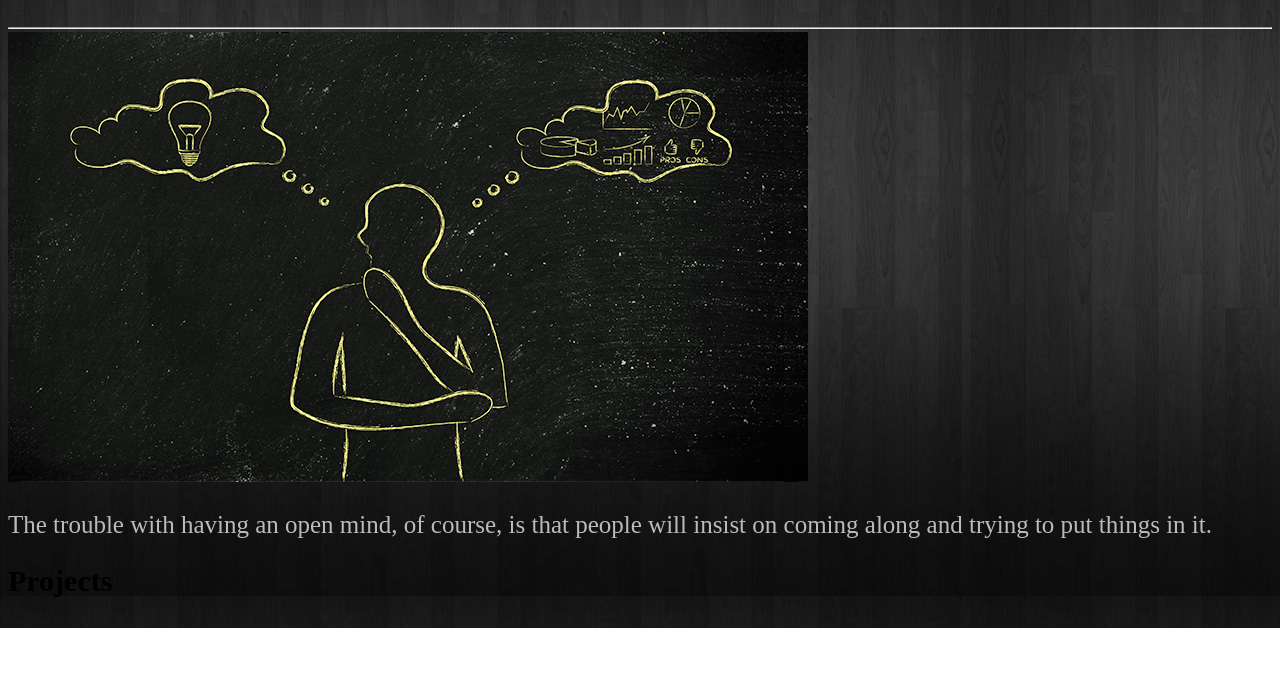
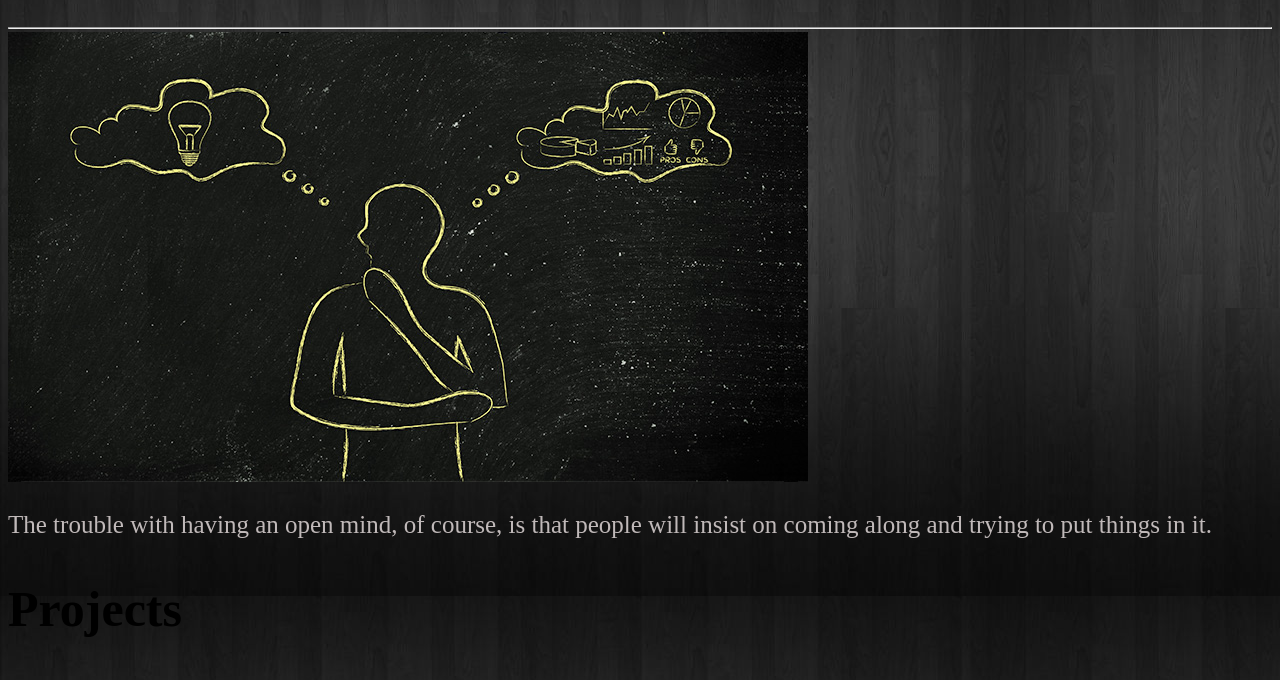
Before and after one commit to mbatianick/nickportfolio, a plain HTML site: page index.html in a window 1280 px wide. Shown: the part 172-852 px from the top of the page. Before the commit the page ends 800 px from the top, so only its background shows below. Drawn offline with Linux system fonts and the light colour scheme; files whose address does not match are found by name.

Commit message:
add style to h2

```diff
--- a/css/styles.css
+++ b/css/styles.css
@@ -24,5 +24,6 @@ hr {
     font-size: 5px;
 }
 .proj {
-    font-size: 30px;
+    font-size: 50px;
+    color: black;
 }
```
